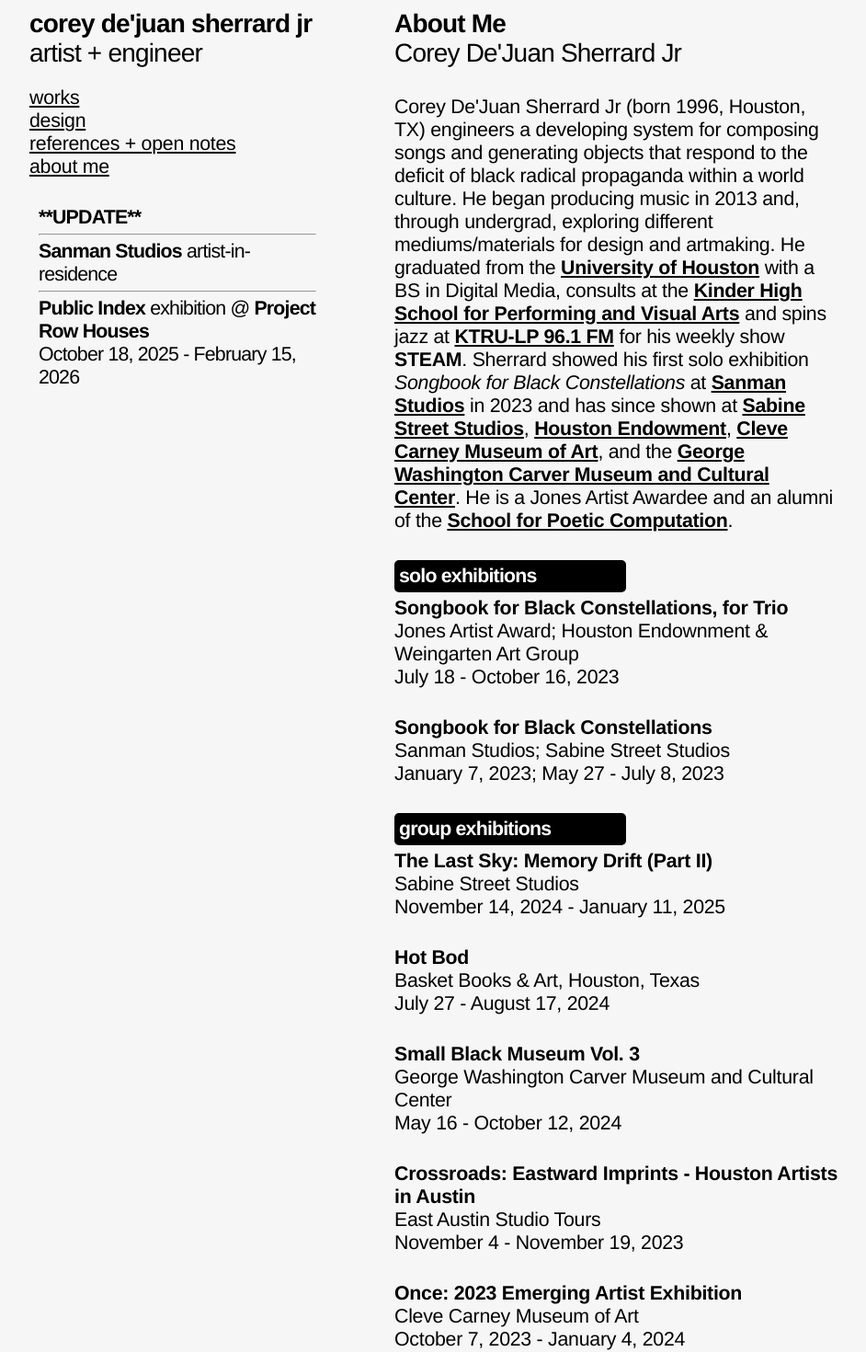
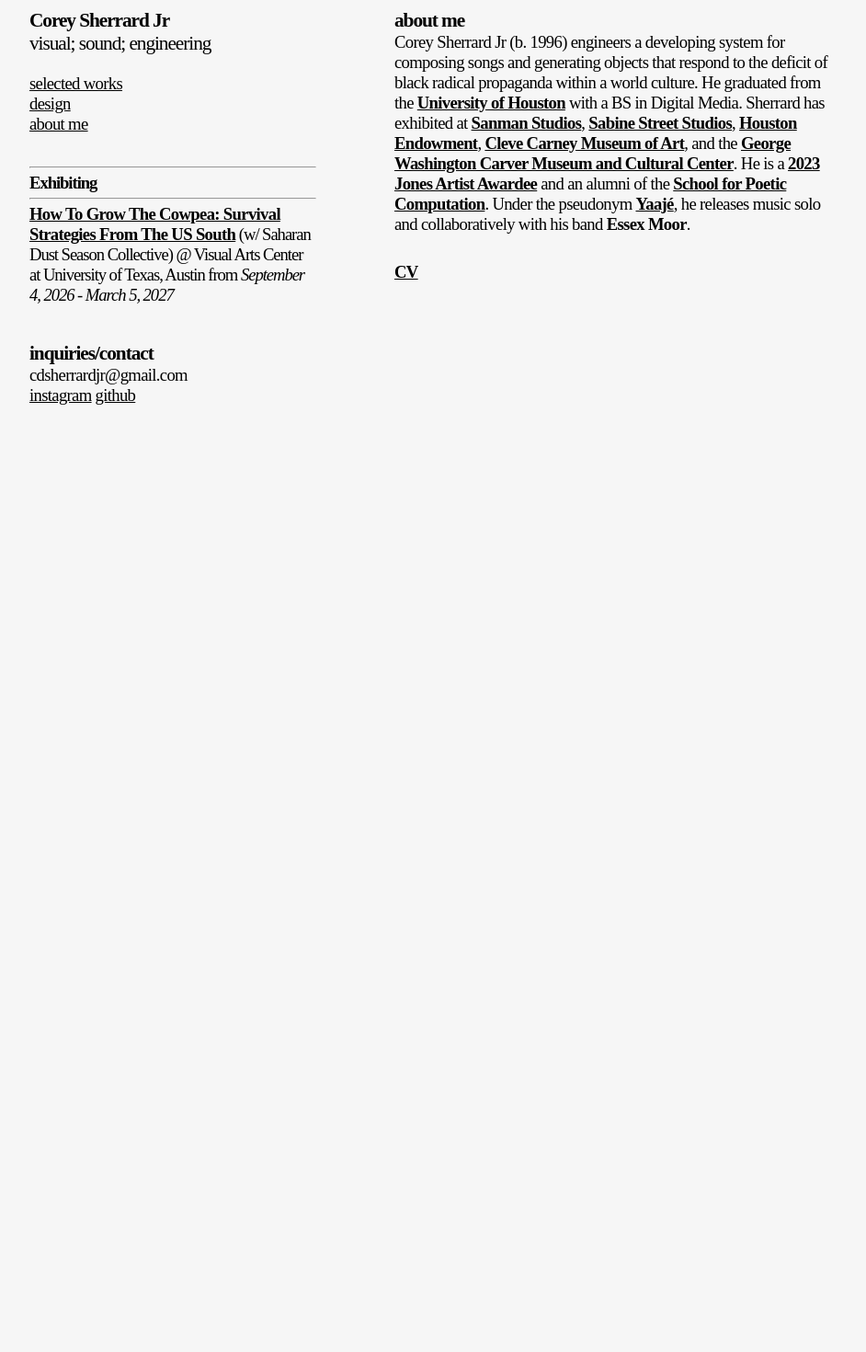
Before and after one commit to cds-j/cds-j-site, a React (Create React App) app: page /about-me in a window 1280 px wide. Shown: the part 40-1510 px from the top of the page at 92% size, without its empty margins (168-1110 px from the left). After the commit the page ends 800 px from the top, so only its background shows below. Built offline with nearby package versions, Linux system fonts and the light colour scheme.

Commit message:
Font is Times New Roman, updated about me, updated updates

```diff
--- a/src/App.css
+++ b/src/App.css
@@ -13,13 +13,13 @@
 h3,
 h4,
 h5 {
-  font-family: Helvetica, sans-serif;
-  letter-spacing: -0.6pt;
+  font-family: 'Times New Roman', Times, serif;
+  letter-spacing: -0.8pt;
 }
 
 h1,
 h2 {
-  font-size: 21pt;
+  font-size: 16pt;
 }
 
 h2,
@@ -32,7 +32,7 @@
 p,
 a,
 li {
-  font-size: 16pt;
+  font-size: 14pt;
 }
 
 .component h3.exhibitions-header {
@@ -47,8 +47,8 @@
 p,
 li,
 a {
-  font-family: Helvetica, sans-serif;
-  letter-spacing: -0.2pt;
+  font-family: 'Times New Roman', Times, serif;
+  letter-spacing: -0.5pt;
 }
 
 a {
--- a/src/components/_aboutme.js
+++ b/src/components/_aboutme.js
@@ -1,69 +1,18 @@
 function AboutMe() {
   return (
     <div id="#about-me" className="component">
-      <h1>About Me</h1>
-      <h2>Corey De&apos;Juan Sherrard Jr</h2>
+      <h1>about me</h1>
       <div>
         <p>
-          Corey De&apos;Juan Sherrard Jr (born 1996, Houston, TX) engineers a developing system for composing songs and generating objects that
-          respond to the deficit of black radical propaganda within a world culture. He began producing music in 2013 and, through undergrad,
-          exploring different mediums/materials for design and artmaking. He graduated from the <a href="https://www.uh.edu" target="_blank" rel="noreferrer"><b>University of Houston</b></a> with a BS in Digital Media,
-          consults at the <a href="https://www.houstonisd.org/hspva" target="_blank" rel="noreferrer"><b>Kinder High School for Performing and Visual Arts</b></a> and
-          spins jazz at <a href="https://ktru.org/" target="_blank" rel="noreferrer"><b>KTRU-LP 96.1 FM</b></a> for his weekly show <b>STEAM</b>. Sherrard showed his first solo
-          exhibition <i>Songbook for Black Constellations</i> at <a href="https://www.sanman.company/" target="_blank" rel="noreferrer"><b>Sanman Studios</b></a> in 2023 and has since
-          shown at <a href="https://www.sawyeryards.com/" target="_blank" rel="noreferrer"><b>Sabine Street Studios</b></a>, <a href="https://www.houstonendowment.org/" target="_blank" rel="noreferrer"><b>Houston Endowment</b></a>, <a href="https://www.theccma.org/" target="_blank" rel="noreferrer"><b>Cleve Carney Museum of Art</b></a>,
+          Corey Sherrard Jr (b. 1996) engineers a developing system for composing songs and generating objects that
+          respond to the deficit of black radical propaganda within a world culture. He graduated from the <a href="https://www.uh.edu" target="_blank" rel="noreferrer"><b>University of Houston</b></a> with a BS in Digital Media.
+          Sherrard has exhibited at <a href="https://www.sanman.company/" target="_blank" rel="noreferrer"><b>Sanman Studios</b></a>, <a href="https://www.sawyeryards.com/" target="_blank" rel="noreferrer"><b>Sabine Street Studios</b></a>, <a href="https://www.houstonendowment.org/" target="_blank" rel="noreferrer"><b>Houston Endowment</b></a>, <a href="https://www.theccma.org/" target="_blank" rel="noreferrer"><b>Cleve Carney Museum of Art</b></a>,
           and the <a href="https://www.austintexas.gov/department/george-washington-carver-museum-cultural-and-genealogy-center" target="_blank" rel="noreferrer"><b>George Washington Carver Museum and Cultural Center</b></a>.
-          He is a Jones Artist Awardee and an alumni of the <a href="https://sfpc.study/" target="_blank" rel="noreferrer"><b>School for Poetic Computation</b></a>.
-        </p>
-
-        <h3 className="exhibitions-header">solo exhibitions</h3>
-        <p>
-          <b>Songbook for Black Constellations, for Trio</b><br/>
-          Jones Artist Award; Houston Endownment & Weingarten Art Group<br/>
-          July 18 - October 16, 2023
+          He is a <a href="https://houstonendowment.org/programs/songbook-for-black-constellations" target="_blank" rel="noreferrer"><b>2023 Jones Artist Awardee</b></a> and an alumni of the <a href="https://sfpc.study/" target="_blank" rel="noreferrer"><b>School for Poetic Computation</b></a>.
+          Under the pseudonym <a href="https://soundcloud.com/yaaje" target="_blank" rel="noreferrer"><b>Yaajé</b></a>, he releases music solo and collaboratively with his band <b>Essex Moor</b>.
         </p>
         <p>
-          <b>Songbook for Black Constellations</b><br/>
-          Sanman Studios; Sabine Street Studios<br/>
-          January 7, 2023; May 27 - July 8, 2023
-        </p>
-
-        <h3 className="exhibitions-header">group exhibitions</h3>
-        <p>
-          <b>The Last Sky: Memory Drift (Part II)</b><br/>
-          Sabine Street Studios<br/>
-          November 14, 2024 - January 11, 2025
-        </p>
-        <p>
-          <b>Hot Bod</b><br/>
-          Basket Books & Art, Houston, Texas<br/>
-          July 27 - August 17, 2024
-        </p>
-        <p>
-          <b>Small Black Museum Vol. 3</b><br/>
-          George Washington Carver Museum and Cultural Center<br/>
-          May 16 - October 12, 2024
-        </p>
-        <p>
-          <b>Crossroads: Eastward Imprints - Houston Artists in Austin</b><br/>
-          East Austin Studio Tours<br/>
-          November 4 - November 19, 2023
-        </p>
-        <p>
-          <b>Once: 2023 Emerging Artist Exhibition</b><br/>
-          Cleve Carney Museum of Art<br/>
-          October 7, 2023 - January 4, 2024
-        </p>
-
-        <h3 className="exhibitions-header">performances</h3>
-        <p>
-          <b>2024 Texas Biennial</b><br/>
-          <i>"Performance of a Songbook for Black Constellations"</i><br/>
-          Blaffer Art Museum<br/>
-          October 18, 2024
-        </p>
-        <p>
-          <a href="https://docs.google.com/document/d/1svVGmhKcmaLOwaf09L4IKyyQiTEcJPIx-UgmSgJcs1A/edit?usp=sharing" target="_blank" rel="noreferrer"><b>Resume</b></a>
+          <a href="https://docs.google.com/document/d/1svVGmhKcmaLOwaf09L4IKyyQiTEcJPIx-UgmSgJcs1A/edit?usp=sharing" target="_blank" rel="noreferrer"><b>CV</b></a>
         </p>
       </div>
     </div>
--- a/src/components/_footer.js
+++ b/src/components/_footer.js
@@ -4,7 +4,7 @@
       <h1>inquiries/contact</h1>
       <p>cdsherrardjr@gmail.com</p>
       <p>
-        <a href="https://www.linkedin.com/in/corey-d-sherrard-jr-959b6b142/" target="_blank" rel="noreferrer">linkedin</a> <a href="https://www.instagram.com/cds__j">instagram</a> <a href="https://github.com/cds-j" target="_blank" rel="noreferrer">github</a>
+        <a href="https://www.instagram.com/cds__j">instagram</a> <a href="https://github.com/cds-j" target="_blank" rel="noreferrer">github</a>
       </p>
     </footer>
   )
--- a/src/components/_header.js
+++ b/src/components/_header.js
@@ -6,9 +6,8 @@
     <div>
       <nav id="navbar">
         <ul>
-          <li><Link to="/art">works</Link></li>
+          <li><Link to="/art">selected works</Link></li>
           <li><Link to="/design">design</Link></li>
-          <li><Link to="/opennotes">references + open notes</Link></li>
           <li><Link to="/about-me">about me</Link></li>
         </ul>
       </nav>
@@ -20,15 +19,13 @@
   return (
     <div>
       <header>
-        <h1>corey de'juan sherrard jr</h1>
-        <h2>artist + engineer</h2>
+        <h1>Corey Sherrard Jr</h1>
+        <h2>visual; sound; engineering</h2>
         <Nav/>
         <div id="update">
-          <h3>**UPDATE**</h3>
-          <hr/>
+          <hr/><h3>Exhibiting</h3><hr/>
           <h4>
-            <b>Sanman Studios</b> artist-in-residence<hr/>
-            <b>Public Index</b> exhibition @ <b>Project Row Houses</b><br/>October 18, 2025 - February 15, 2026
+            <a href="https://utvac.org/event/how-to-grow-the-cowpea" target="_blank" rel="noreferrer"><b>How To Grow The Cowpea: Survival Strategies From The US South</b></a> (w/ Saharan Dust Season Collective) @ Visual Arts Center at University of Texas, Austin from <i>September 4, 2026 - March 5, 2027</i>
           </h4>
         </div>
       </header>
@@ -45,5 +42,6 @@
 */
 // <li><Link to="/design">design</Link></li>
 // <li><Link to="/programming">programming</Link></li>
+// <li><Link to="/opennotes">references + open notes</Link></li>
 
 export default Header;
--- a/src/styles/header.css
+++ b/src/styles/header.css
@@ -1,16 +1,16 @@
 #update {
   color: black;
-  padding: 10px;
+  font-size: 10pt;
+  padding: 10px 10px 10px 0px;
   border-radius: 10px;
   max-width: 500px;
   transition: background-color 150ms ease;
   transition: padding 150ms ease;
 }
 
-#update:hover {
-  color: black;
-  padding: 10px;
-  border-radius: 10px;
+#update .exhibition-title {
+  background-color: black;
+  color: white;
 }
 
 #performance-updates {
```
